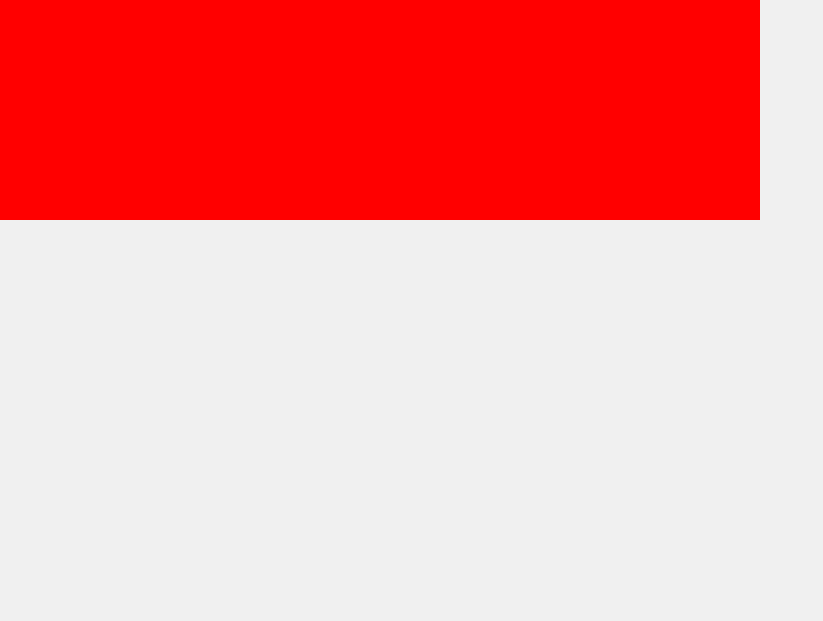
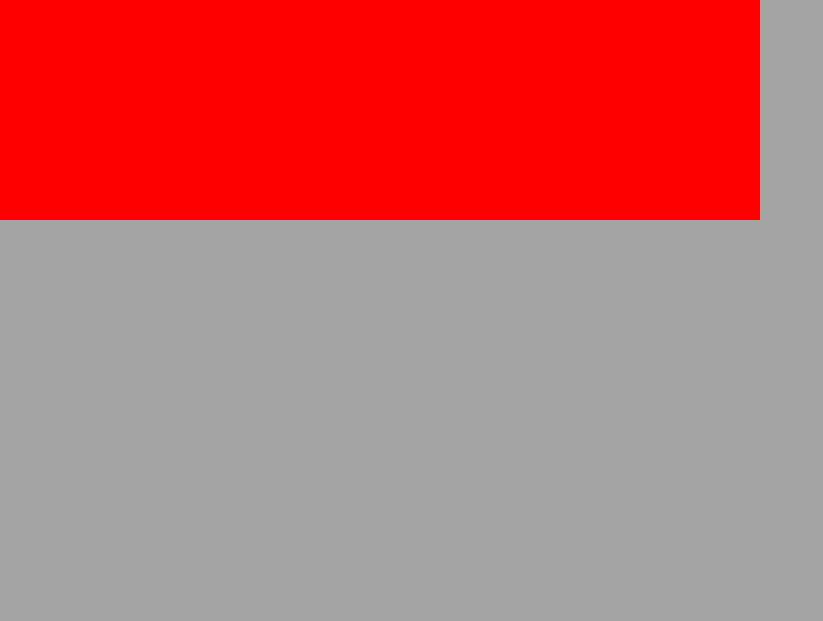
Before and after one commit to JINX23606/test-web-app, a website: page index.html in a window 1280 px wide. Shown: the part 179-800 px from the top of the page, without its empty margins (0-823 px from the left). Drawn offline with Linux system fonts and the light colour scheme.

Commit message:
changed bg

```diff
--- a/style.css
+++ b/style.css
@@ -2,7 +2,7 @@
 
 body {
     font-family: Arial, sans-serif;
-    background-color: #f0f0f0;
+    background-color: #a4a4a4;
     text-align: center;
     padding: 50px;
 }
```
